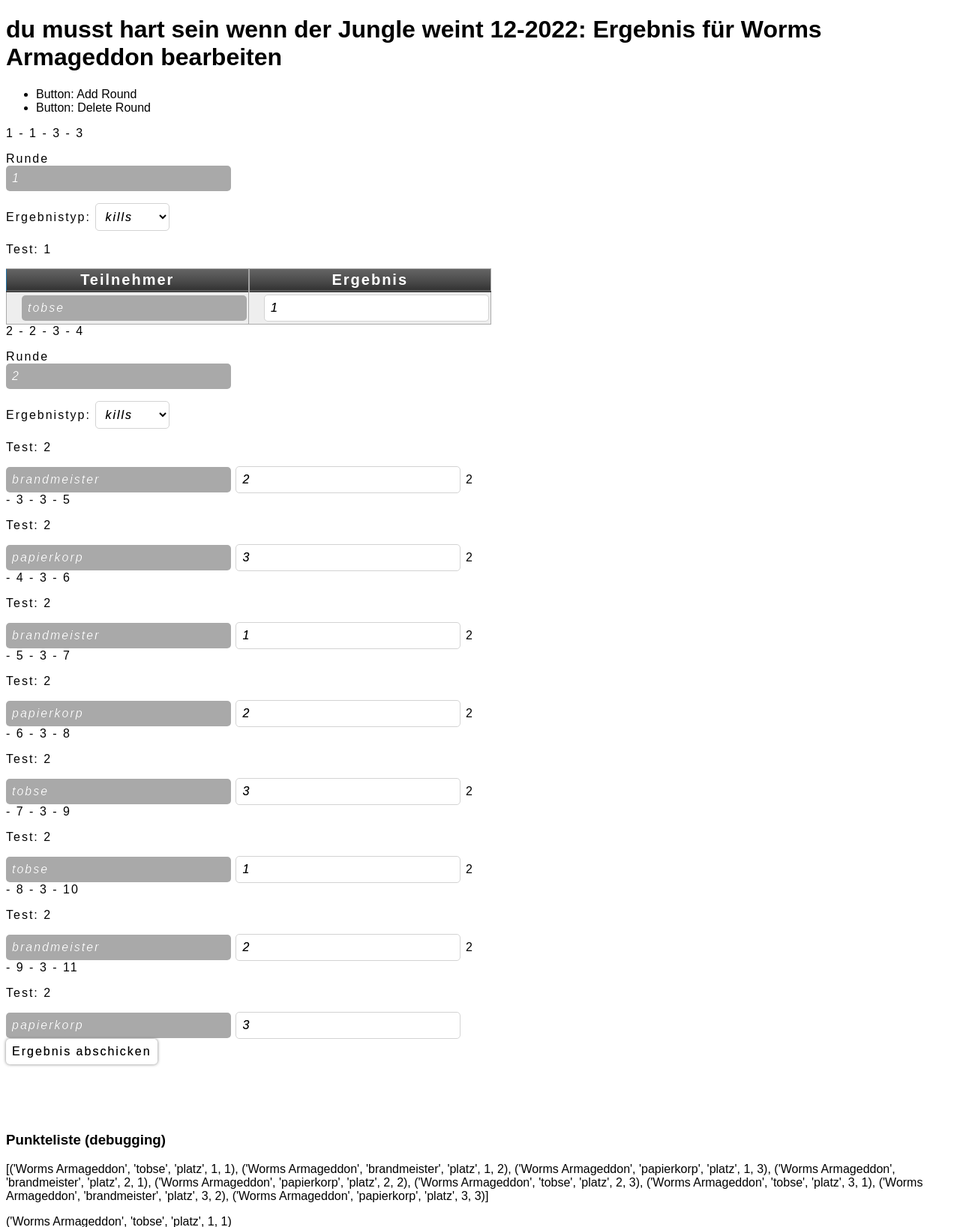
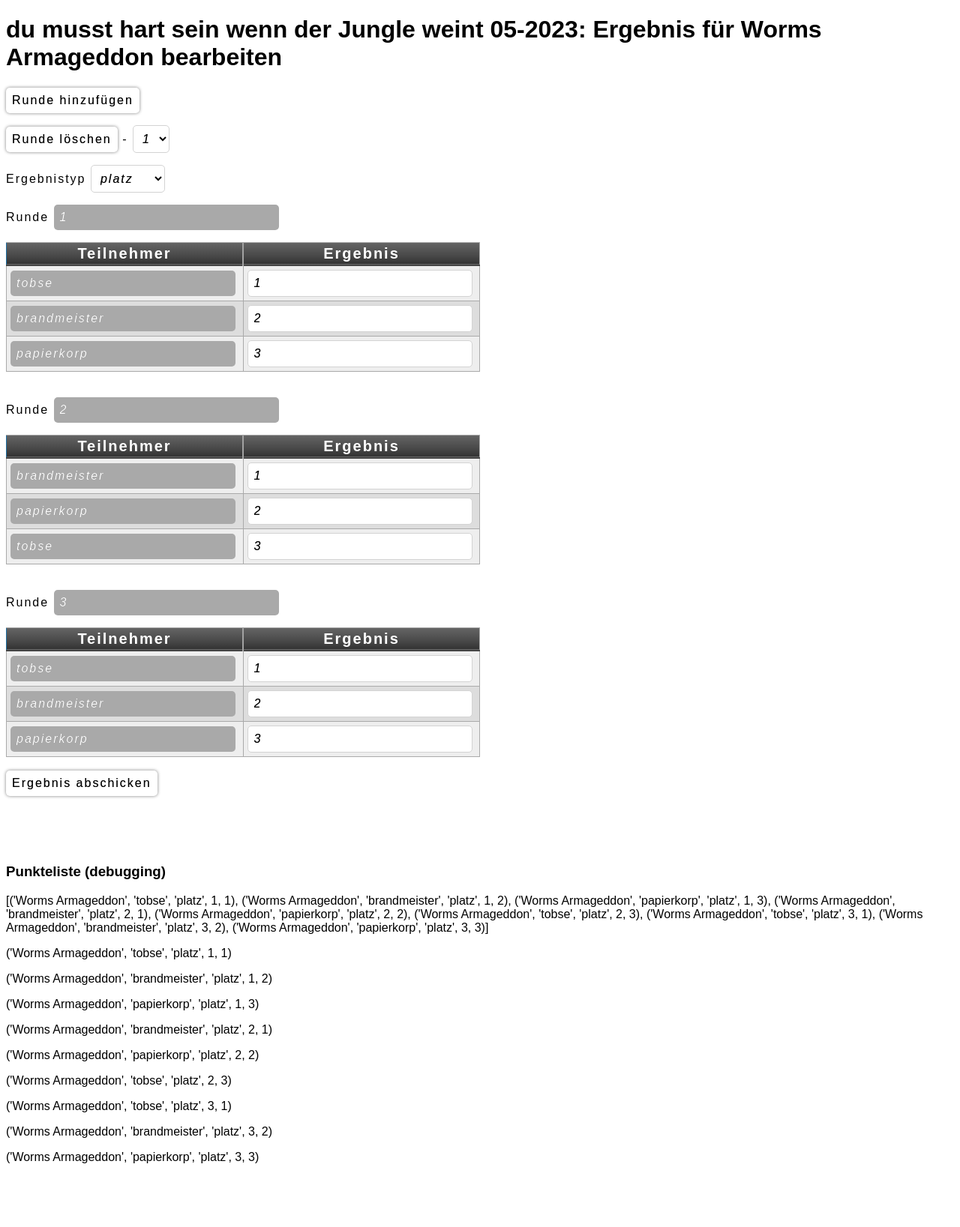
Before and after one commit to papierkorp/lanparty, a Flask app: a page that uses app/templates/ergebnis.html in a window 1280 px wide. Shown: the part 140-1777 px from the top of the page at 75% size. After the commit the page ends 1692 px from the top, so only its background shows below. Run offline with Flask 2, Linux system fonts and the light colour scheme.

Commit message:
Ergebnis bearbeiten, Runde hinzufügen, Runde löschen geht jetzt

```diff
--- a/app/forms.py
+++ b/app/forms.py
@@ -24,13 +24,18 @@
 class ErgebnisInputForm(FlaskForm):
     class Meta:
         csrf = False
-    ergebnistyp = SelectField('Ergebnistyp:', validators=[DataRequired()], coerce=str)
     runde=StringField('Runde', validators=[DataRequired()], render_kw={"placeholder": "Runde", "readonly":"true"})
     ergebnis = StringField('Ergebnis', validators=[DataRequired()], render_kw={"placeholder": "Ergebnis"})
     teilnehmer=StringField('Teilnehmer',validators=[DataRequired()], render_kw={"placeholder": "Teilnehmer", "readonly":"true"})
 
+
+
 class ErgebnisForm(FlaskForm):
     class Meta:
         csrf = False
+    ergebnistyp = SelectField('Ergebnistyp', validators=[DataRequired()], coerce=str)
     ergebnislist=FieldList(FormField(ErgebnisInputForm))
     submit = SubmitField('Ergebnis abschicken')
+    addround = SubmitField('Runde hinzufügen')
+    deleteround = SubmitField('Runde löschen')
+    rounds = SelectField('Runden', validators=[DataRequired()], coerce=int)
--- a/app/routes.py
+++ b/app/routes.py
@@ -1,6 +1,6 @@
-from flask import render_template, flash, redirect, url_for, request
+from flask import render_template, flash, redirect, url_for, request, jsonify
 from app import app
-from app.db.db import add_turnier, get_turniere_pro_spiel, get_turniere, get_ergebnistyp, get_runden_pro_spiel_pro_turnier, get_turniername, get_teilnehmer_pro_turnier, get_punkte_pro_spiel_pro_turnier, get_spielliste_pro_turnier, get_punkteliste, get_teilnehmerid, add_teilnehmer, get_all_teilnehmer, delete_teilnehmer, add_spiel, get_all_spiele, delete_spiel, get_spiel, create_tables, get_teilgenommene_turniere_pro_teilnehmer, edit_ergebnis
+from app.db.db import add_turnier, get_turniere_pro_spiel, get_turniere, get_ergebnistyp, get_runden_pro_spiel_pro_turnier, get_turniername, get_teilnehmer_pro_turnier, get_punkte_pro_spiel_pro_turnier, get_spielliste_pro_turnier, get_punkteliste, get_teilnehmerid, add_teilnehmer, get_all_teilnehmer, delete_teilnehmer, add_spiel, get_all_spiele, delete_spiel, get_spiel, create_tables, get_teilgenommene_turniere_pro_teilnehmer, edit_ergebnis, add_runde, delete_runde, get_last_round
 from app.logik.gruppenerstellung import Gruppenerstellung
 from app.logik.ergebnisberechnung import Ergebnisberechnung
 import urllib.parse
@@ -16,6 +16,7 @@
 ## 2) pro Teilnehmer pro Spiel: neue turnierbaum Verknüpfung mit TurnierID + TeilnehmerID + SpielID
 # Eintrag im Spieldetail vom Turnier
 ## 1) insert into verknüpfung where turnierid=, teilnehmerid=, spielid= values (rundennummer, platz)
+
 @app.route('/')
 @app.route('/index')
 def index():
@@ -29,96 +30,77 @@
 	punkteliste_pro_spiel = []
 	for i in spielliste_pro_turnier:
 		punkteliste_pro_spiel.append(get_punkte_pro_spiel_pro_turnier(turnierid=turnierid, spielid=i[0]))
-	print("punktelistespiel", punkteliste_pro_spiel)
+
 	punkteliste_bearbeitet = Ergebnisberechnung(punkteliste_pro_spiel)
-	#print("punkteliste_bearbeitet:", punkteliste_bearbeitet)
 
 	return render_template('turnier.html', title="Turnier", punktelisteturnier=punkteliste_bearbeitet, punktelistespiel=punkteliste_pro_spiel, spielliste=spielliste_pro_turnier, turnierid=turnierid)
 
 
-
-#punkteliste = [
-#	[
-#		('Worms Armageddon', 'brandmeister', 'platz', 1, 1),
-#		('Worms Armageddon', 'papierkorp', 'platz', 1, 2),
-#		('Worms Armageddon', 'tobse', 'platz', 1, 3),
-#		('Worms Armageddon', 'sancho', 'platz', 1, 4),
-#		('Worms Armageddon', 'draham', 'platz', 1, 5)
-#	],
-#	[
-#		('Worms Armageddon', 'papierkorp', 'platz', 2, 1),
-#		('Worms Armageddon', 'sancho', 'platz', 2, 2),
-#		('Worms Armageddon', 'draham', 'platz', 2, 3),
-#		('Worms Armageddon', 'brandmeister', 'platz', 2, 4),
-#		('Worms Armageddon', 'tobse', 'platz', 2, 5)
-#	]
-#]
-
-
 @app.route('/turnier/<turnierid>/<spielname>', methods=['POST', 'GET'])
 def ergebnis(turnierid, spielname):
-	ergebnistyp=["kills", "zeit", "platz", "pvp", "punkte"]
+#----------Daten holen
+	ergebnistyp=["kills", "zeit", "platz", "pvp", "punkte"] #todo: aus db ziehen?
 	spiel = get_spiel(name=spielname)
 	spielid = spiel[0][0]
-	maxspieler = spiel[0][3]
-	teilnehmerliste = get_teilnehmer_pro_turnier(turnierid)
-	anzahl_teilnehmer = len(teilnehmerliste)
-
 	turniername = get_turniername(turnierid)
 	runden_pro_spiel = [i[0] for i in get_runden_pro_spiel_pro_turnier(spielid=spielid, turnierid=turnierid)]
+	anzahl_runden = len(runden_pro_spiel)
 	punkteliste_db = get_punkte_pro_spiel_pro_turnier(turnierid=turnierid, spielid=spielid)
 	punkteliste=[]
 	for runde in punkteliste_db:
-		punkteliste += runde
-	#todo: sql statement ändern statt hier?
+		punkteliste += runde #todo: sql statement ändern statt hier?
 	anzahl_einträge = len(punkteliste)
 	anzahl_teilnehmer = len(punkteliste_db[0])
 
+#----------Gruppenerstellung, grad noch nicht relevant
+	maxspieler = spiel[0][3]
+	teilnehmerliste = get_teilnehmer_pro_turnier(turnierid)
 	gruppen = Gruppenerstellung(Teilnehmerliste=teilnehmerliste, maxSpieler=maxspieler)
-	form = ErgebnisForm(ergebnislist=[{} for _ in range(anzahl_einträge)])
-	#form = ErgebnisForm(ergebnislist=[[{} for _ in range(anzahl_form)] for _ in range(runden)])
 
-	#form.ergebnistyp.choices = ergebnistyp
-	for index, ergebnistyp_form in enumerate(form.ergebnislist):
-		ergebnistyp_form.ergebnistyp.choices = ergebnistyp
+#----------Form initieren
+	form = ErgebnisForm(ergebnislist=[{} for _ in range(anzahl_einträge)], deleteroundlist=[{} for _ in range(anzahl_runden)])
+	form.rounds.choices = runden_pro_spiel
+	form.ergebnistyp.choices = ergebnistyp
+	form.ergebnistyp.data = punkteliste[0][2]
 
-	#for i in range(anzahl_runden):
-	#	ergebnistyp_form.ergebnistyp.default = get_ergebnistyp(turnierid=turnierid, spielid=spielid, runde=i+1)[0][0]
-	#	#funktioniert ned
+#----------Form Daten verarbeiten
+	#for x in request.form:
+	#	print("request.form", x)
 
-	print("--------------------------------------------------------------------------------------")
-	print("--------------------------------------------------------------------------------------")
-	print("--------------------------------------------------------------------------------------")
-	print("punkteliste", punkteliste)
-	print("----- punkteliste -----")
-	for i in punkteliste:
-		print(i)
-		print('..................')
-	print("form.errors", form.errors)
-	print("form.validate", form.validate())
-	print("form.validate_on_submit()", form.validate_on_submit(),)
-	print("request.method == 'POST'", request.method == 'POST')
-	print("form.data", form.data)
-	print("--------------------------------------------------------------------------------------")
-	print("--------------------------------------------------------------------------------------")
-	print("--------------------------------------------------------------------------------------")
+	if form.validate_on_submit() and request.form.get('submit'):
+		current_round = None
 
-	#formdata = request.form
-	#print("formdata", formdata)
+		for item in form.data['ergebnislist']:
+		    if item['runde'] != '0':
+		        current_round = item['runde']
+		    else:
+		        item['runde'] = current_round
 
-	if form.validate_on_submit():
-		print("pleaaaaaaaaase")
-		print(form.ergebnislist.data)
-		print("form.data", form.data)
-		print("----- form.data -----")
-		for ergebnis in form.data['ergebnislist']:
-		    print('ergebnistyp: ', ergebnis['ergebnistyp'])
-		    print('runde: ', ergebnis['runde'])
-		    print('ergebnis: ', ergebnis['ergebnis'])
-		    print('teilnehmer: ', ergebnis['teilnehmer'])
-		    print('..................')
+		    #print('ergebnistyp: ', form.ergebnistyp.data)
+		    #print('runde: ', item['runde'])
+		    #print('ergebnis: ', item['ergebnis'])
+		    #print('teilnehmer: ', item['teilnehmer'])
+		    #print('teilnehmerid:', get_teilnehmerid(item['teilnehmer'])[0][0])
+		    #print('..................')
 
-	return render_template('ergebnis.html', title="Ergebnis", form=form, turnierid=turnierid, spielname=spielname, turniername=turniername, punkteliste=punkteliste, enumerate=enumerate, anzahl_teilnehmer=anzahl_teilnehmer)
+		    flash(edit_ergebnis(turnierid=turnierid, spielid=spielid, teilnehmerid=get_teilnehmerid(item['teilnehmer'])[0][0], runde=item['runde'], ergebnis=item['ergebnis'], ergebnistyp=form.ergebnistyp.data))
+		return redirect(url_for('ergebnis', turnierid=turnierid, spielname=spielname))
+
+	if request.method == "POST":
+		if request.form.get('addround'):
+			print("Add Round")
+			letzte_runde = get_last_round(turnierid=turnierid, spielid=spielid)[0][0]
+			for teilnehmerid in teilnehmerliste:
+				flash(add_runde(turnierid=turnierid, spielid=spielid, teilnehmerid=teilnehmerid, runde=letzte_runde+1,ergebnistyp=form.ergebnistyp.data))
+			return redirect(url_for('ergebnis', turnierid=turnierid, spielname=spielname))
+
+		if request.form.get('deleteround'):
+			print("Delete Round")
+			flash(delete_runde(turnierid=turnierid, spielid=spielid, runde=form.rounds.data))
+			return redirect(url_for('ergebnis', turnierid=turnierid, spielname=spielname))
+
+
+	return render_template('ergebnis.html', title="Ergebnis", form=form, turnierid=turnierid, spielname=spielname, turniername=turniername, punkteliste=punkteliste)
 
 @app.route('/turnier_neu', methods=["POST", "GET"])
 def turnier_neu():
@@ -155,8 +137,8 @@
 	name=form.name.data
 	nickname=form.nickname.data
 	if form.validate_on_submit():
-		#create_tables()
-		flash(add_teilnehmer(name, nickname))
+		create_tables()
+		#flash(add_teilnehmer(name, nickname))
 	return render_template('teilnehmer_neu.html', title="Teilnehmer hinzufügen", form=form)
 
 @app.route('/teilnehmer', methods=["POST", "GET"])
--- a/app/static/forms.css
+++ b/app/static/forms.css
@@ -1,5 +1,5 @@
 #myForm_add *, #myForm_edit *{
-    width: 50%;
+    /* width: 50%;*/
     box-sizing: border-box;
     letter-spacing: 2px;
 }
@@ -80,6 +80,7 @@
     color: white;
     background-color: darkgrey;
     border: 0;
+    margin: 0;
 }
 
 .hide_me {
--- a/app/static/tables.css
+++ b/app/static/tables.css
@@ -12,7 +12,7 @@
 }
 table.myTable tbody td {
   font-size: 20px;
-  padding-left: 20px;
+  padding: 5px;
 }
 table.myTable tr:nth-child(even) {
   background: #DDDDDD;
--- a/app/templates/ergebnis.html
+++ b/app/templates/ergebnis.html
@@ -3,30 +3,34 @@
 
     <h1>{{turniername[0][0]}}: Ergebnis für {{spielname}} bearbeiten</h1>
 
-    <ul>
-        <li>Button: Add Round</li>
-        <li>Button: Delete Round</li>
-    </ul>
-
     <form action="{{ url_for('ergebnis', turnierid=turnierid, spielname=spielname) }}" method="POST" novalidate id="myForm_edit">
     {{ form.hidden_tag() }}
+
     <div>
+
+    <p> {{ form.addround }} </p>
+    <p> {{ form.deleteround }} - {{ form.rounds }} </p>
+
 
     {% set ns=namespace(runde=1) %}
 
     {% for form_field in form.ergebnislist %}
-        {% set form_index = loop.index0 %}
+
+        {% set indexfrom0 = loop.index0 %}
         {% set indexfrom1 = loop.index %}
 
-            {{ ns.runde }} - {{ indexfrom1 }} - {{ anzahl_teilnehmer }} - {{ form_index+anzahl_teilnehmer }}
+            {% if loop.first %}
+                <p>{{form.ergebnistyp.label}} {{form.ergebnistyp(value=punkteliste[indexfrom0][2])}}</p>
+            {% endif %}
 
-            {% if ns.runde == indexfrom1 %}
+            {% if loop.first or ns.runde == punkteliste[indexfrom0][3] or ns.runde+1 == punkteliste[indexfrom0][3] or ns.runde+2 == punkteliste[indexfrom0][3] or ns.runde+3 == punkteliste[indexfrom0][3] or ns.runde+4 == punkteliste[indexfrom0][3] or ns.runde+5 == punkteliste[indexfrom0][3] %}
 
-                <p>{{form_field.runde.label}} {{form_field.runde(value=punkteliste[form_index+anzahl_teilnehmer-1][3], class="form_disabled")}}</p>
-                <p>{{form_field.ergebnistyp.label}} {{form_field.ergebnistyp(value=punkteliste[form_index+anzahl_teilnehmer-1][2])}}</p>
+                <p>
 
-            {% endif %}
-            {% if ns.runde == 1 %}
+                    {{form_field.runde.label}} {{form_field.runde(value=punkteliste[indexfrom0][3], class="form_disabled")}}
+
+
+                </p>
 
                 <table class="myTable">
                     <thead>
@@ -39,28 +43,84 @@
 
             {% endif %}
 
-                <p>Test: {{ ns.runde }}</p>
                     <tr>
-                        <td>{{form_field.teilnehmer(value=punkteliste[form_index][1], class="form_disabled")}}</td>
-                        <td>{{form_field.ergebnis(value=punkteliste[form_index][4])}}</td>
+                        <td>{{ form_field.teilnehmer(value=punkteliste[indexfrom0][1], class="form_disabled") }}</td>
+                        <td>{{ form_field.ergebnis(value=punkteliste[indexfrom0][4]) }}</td>
+                        {{ form_field.runde(value=0, class="hide_me") }}
                     </tr>
 
 
-            {% if ns.runde == 1 %}
+
+            {% if loop.first or ns.runde == punkteliste[indexfrom0][3] %}
+                {% set ns.runde = ns.runde+1 %}
+            {% endif %}
+
+        {# keine schöne lösung, aber fals mittendrin eine runde gelöscht wird (z.B. Runde 4) funktioniert das system nimmer >.<, selbes auch oben beim erstellen der Tabelle #}
+            {% if ns.runde+1 == punkteliste[indexfrom0][3] %}
+                {% set ns.runde = ns.runde+2 %}
+            {% endif %}
+
+            {% if ns.runde+2 == punkteliste[indexfrom0][3] %}
+                {% set ns.runde = ns.runde+3 %}
+            {% endif %}
+
+            {% if ns.runde+3 == punkteliste[indexfrom0][3] %}
+                {% set ns.runde = ns.runde+4 %}
+            {% endif %}
+
+            {% if ns.runde+4 == punkteliste[indexfrom0][3] %}
+                {% set ns.runde = ns.runde+5 %}
+            {% endif %}
+
+            {% if ns.runde+5 == punkteliste[indexfrom0][3] %}
+                {% set ns.runde = ns.runde+6 %}
+            {% endif %}
+
+
+            {% if loop.last or ns.runde == punkteliste[indexfrom0+1][3] %}
                     </tbody>
                 </table>
+                <br/>
+            {% endif %}
 
+            {% if indexfrom0+1 < punkteliste|length and ns.runde+1 == punkteliste[indexfrom0+1][3] %}
+                    </tbody>
+                </table>
+                <br/>
+            {% endif %}
 
-                {% set ns.runde = ns.runde+1 %}
+            {% if indexfrom0+1 < punkteliste|length and ns.runde+2 == punkteliste[indexfrom0+1][3] %}
+                    </tbody>
+                </table>
+                <br/>
+            {% endif %}
 
+            {% if indexfrom0+1 < punkteliste|length and ns.runde+3 == punkteliste[indexfrom0+1][3] %}
+                    </tbody>
+                </table>
+                <br/>
             {% endif %}
+
+            {% if indexfrom0+1 < punkteliste|length and ns.runde+4 == punkteliste[indexfrom0+1][3] %}
+                    </tbody>
+                </table>
+                <br/>
+            {% endif %}
+
+            {% if indexfrom0+1 < punkteliste|length and ns.runde+5 == punkteliste[indexfrom0+1][3] %}
+                    </tbody>
+                </table>
+                <br/>
+            {% endif %}
+        {# Ende unschöne Lösung #}
+
     {% endfor %}
 
 
     </div>
-    <div>
-        {{ form.submit() }}
-    </div>
+
+    <div> {{ form.submit() }} </div>
+
     </form>
 
 <br /><br/><br/><br/>
```
Also changed, not shown: app/db/db.py (+27 -24 lines), app/logik/ergebnisberechnung.py (+38 -0 lines), app/templates/index.html (+45 -0 lines), hilfsdateien/db_testdaten.md (+14 -0 lines), hilfsdateien/punkteliste_format.txt (added, +69 -0 lines), hilfsdateien/todo.md (+5 -5 lines), Readme.md, app/static/deleteButton.jpg (added), lanparty.db, lanparty_test.db (added), 4 other files.
